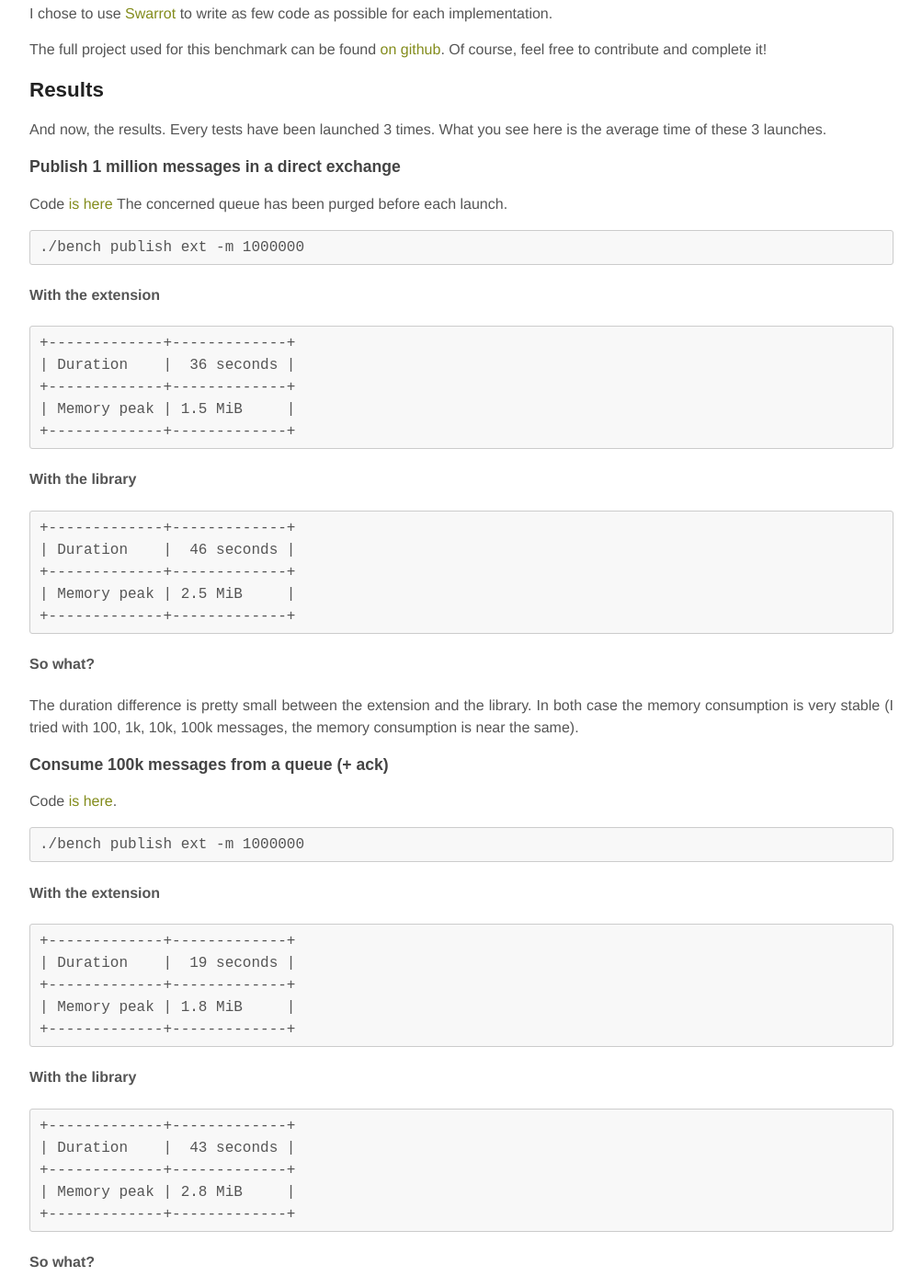
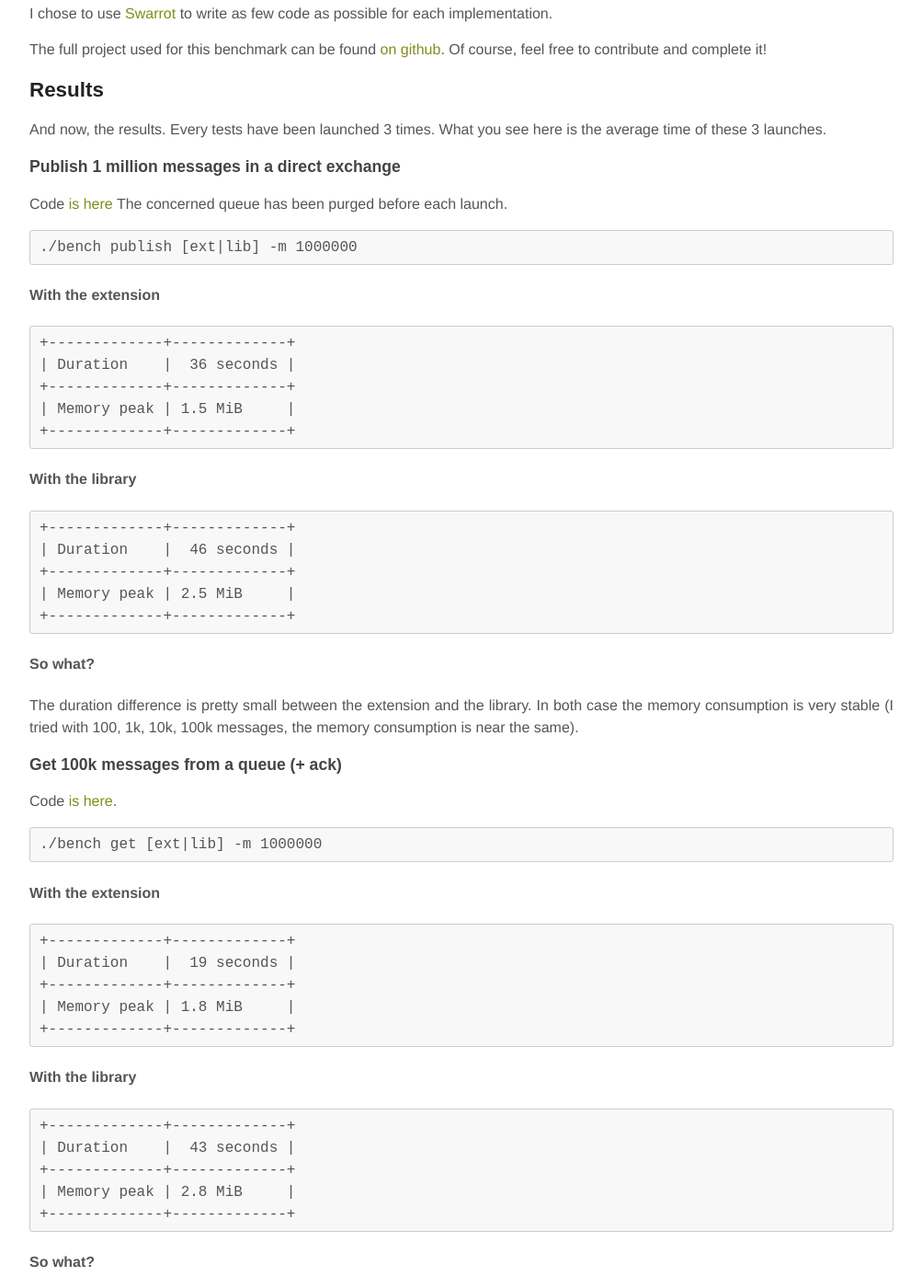
Before and after one commit to odolbeau/odolbeau.github.com, a Jekyll site: the page built from _posts/2014-10-30-benchmark-php-amqp-lib-amqp-extension-swarrot.md, in a window 1280 px wide and 1400 px high, scrolled down 688 px. Shown: the whole window at 92% size, without its empty margins (138-1141 px from the left). Built offline with Jekyll 4.4.1, drawn with Linux system fonts in a browser that asks for light colours; comment, search, counter and statistics services are not loaded.

Commit message:
Small corrections

```diff
--- a/_posts/2014-10-30-benchmark-php-amqp-lib-amqp-extension-swarrot.md
+++ b/_posts/2014-10-30-benchmark-php-amqp-lib-amqp-extension-swarrot.md
@@ -55,7 +55,7 @@ Code [is
 here](https://github.com/odolbeau/php-amqp-bench/blob/master/src/Bab/Console/Command/PublishCommand.php)
 The concerned queue has been purged before each launch.
 
-    ./bench publish ext -m 1000000
+    ./bench publish [ext|lib] -m 1000000
 
 #### With the extension
 
@@ -79,12 +79,12 @@ The duration difference is pretty small between the extension and the library.
 In both case the memory consumption is very stable (I tried with 100, 1k, 10k,
 100k messages, the memory consumption is near the same).
 
-### Consume 100k messages from a queue (+ ack)
+### Get 100k messages from a queue (+ ack)
 
 Code [is
 here](https://github.com/odolbeau/php-amqp-bench/blob/master/src/Bab/Console/Command/GetCommand.php).
 
-    ./bench publish ext -m 1000000
+    ./bench get [ext|lib] -m 1000000
 
 #### With the extension
 
```
